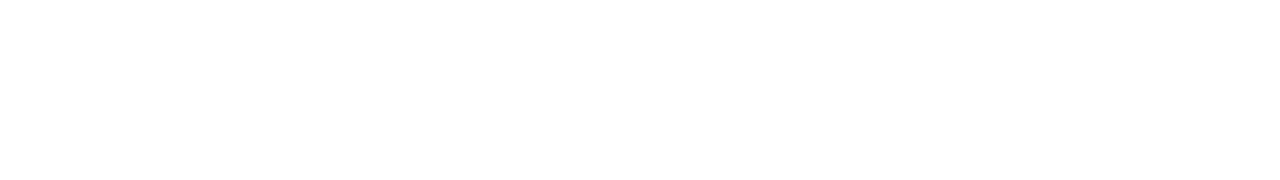
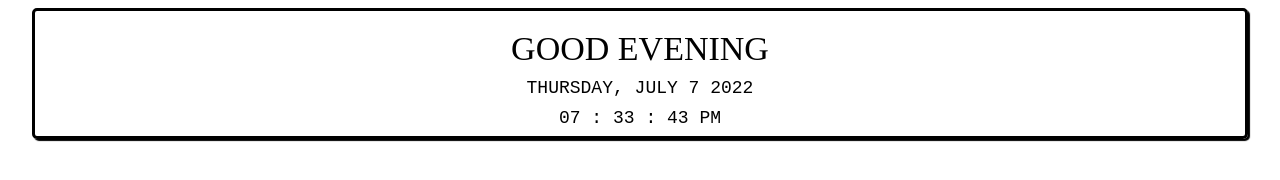
Before and after one commit to tinkerkode/notion, a plain HTML site: page greetings-widget.html in a window 1280 px wide. Drawn offline with Linux system fonts and the light colour scheme.

Commit message:
Update greetings-widget.html

```diff
--- a/greetings-widget.html
+++ b/greetings-widget.html
@@ -6,29 +6,36 @@
     <title>Greetings</title>
 
     <style>
-        body {
+
+
+        body{
             font-variant-caps: all-petite-caps;
+
+
         }
 
         .widget {
             padding: 5px 5px ;
-            color: #ffffff;
+            color: #000000;
             display: flex;
             justify-content:center;
             align-items:center;
             flex-direction: column;
             max-width: 95%;
             margin: auto;
-            border: 3px solid #ffffff;
+            border: 3px solid #000000;
             border-radius: 5px;
-            box-shadow: 2px 2px 1px 0px #ffffff;
+            box-shadow: 2px 2px 1px 0px #000000;
+
         }
+
 
         .greet{
             font-size: 3em;
         }
 
         .date {
+
             font-family: monospace;
             font-size: 2em;
         }
@@ -48,9 +55,17 @@
             display: inline-block;
         }
 
+
+
+
+
+
     </style>
 </head>
 <body>
+
+
+
 
 <div class="container>">
     <div class="widget">
@@ -66,8 +81,15 @@
                     <div class="time" id="sec"></div>
                 </div>
 
+
+
+
     </div>
 </div>
+
+
+
+
 <script>
 
 function dispalyGreetings(today){
@@ -80,17 +102,22 @@ function dispalyGreetings(today){
         else if (hrs >= 17 && hrs <= 24)
             greet = 'Good Evening  '+name;
         document.getElementById('greet').innerHTML = greet;
+
     }
 
     function dispalyDate(today) {
+
         const days = ['Sunday', 'Monday', 'Tuesday', 'Wednesday', 'Thursday', 'Friday', 'Saturday'];
-        const monthNames = ["January", "February", "March", "April", "May", "June", "July", "August", "September", "October", "November", "December"];
+        const monthNames = ["January", "February", "March", "April", "May", "June",
+  "July", "August", "September", "October", "November", "December"
+];
 
         var dayName = days[today.getDay()];
         var monthName = monthNames[today.getMonth()];
         var date = today.getDate();
         var year = today.getFullYear();
         document.getElementById('date').innerHTML =dayName+", "+monthName+" "+date+" "+year;
+
     }
 
 
@@ -100,10 +127,11 @@ function dispalyGreetings(today){
         var minutes = padZeros(today.getMinutes());
         var seconds = padZeros(today.getSeconds());
 
-        if (today.getHours() >= 12) {
-            seconds += " pm"
-        } else {
-            seconds += " am"
+        if(today.getHours() >=12){
+            seconds+=" pm"
+        }
+        else{
+            seconds+=" am"
         }
 
         document.getElementById('hour').innerHTML = hour;
@@ -120,7 +148,6 @@ function dispalyGreetings(today){
             return hour
         }
     }
-
     function padZeros(num) {
         if (num < 10) {
             num = '0' + num
@@ -139,5 +166,6 @@ function dispalyGreetings(today){
     dispalyWidget()
 
 </script>
+
 </body>
 </html>
```
